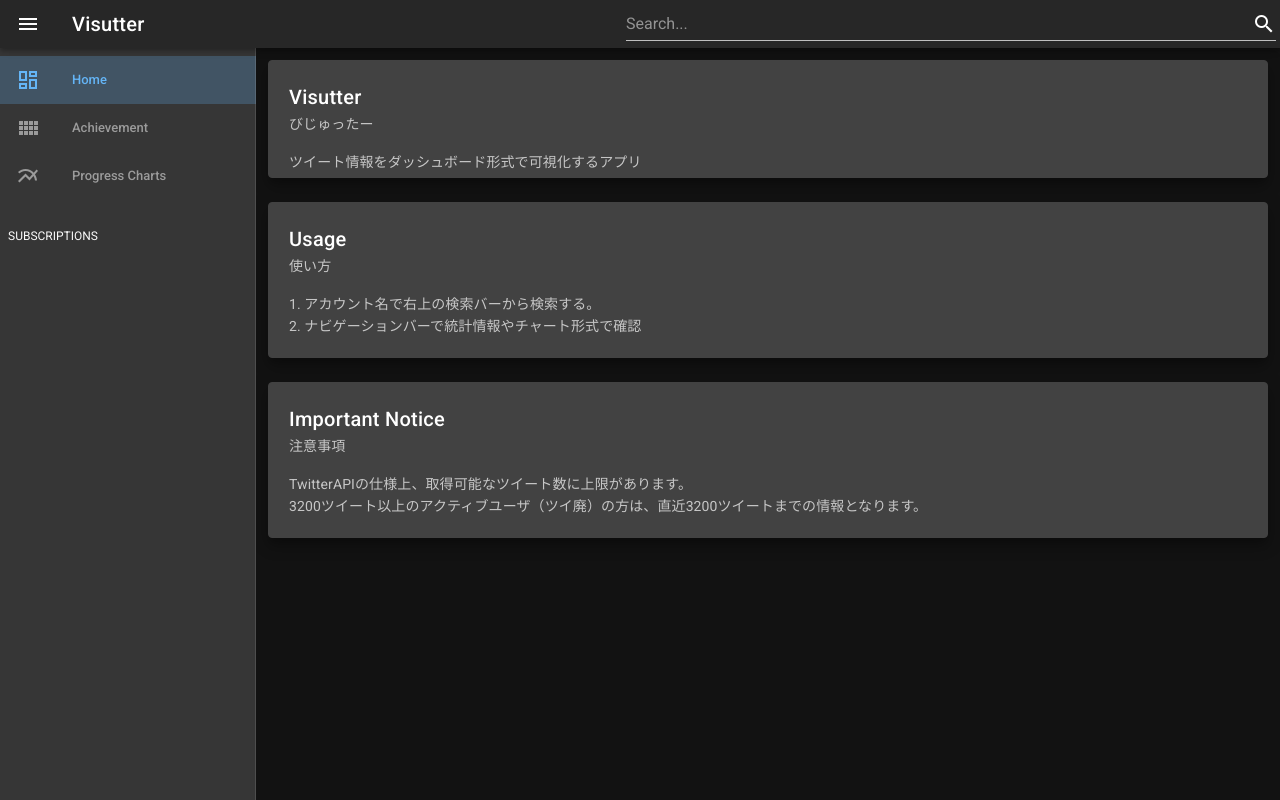
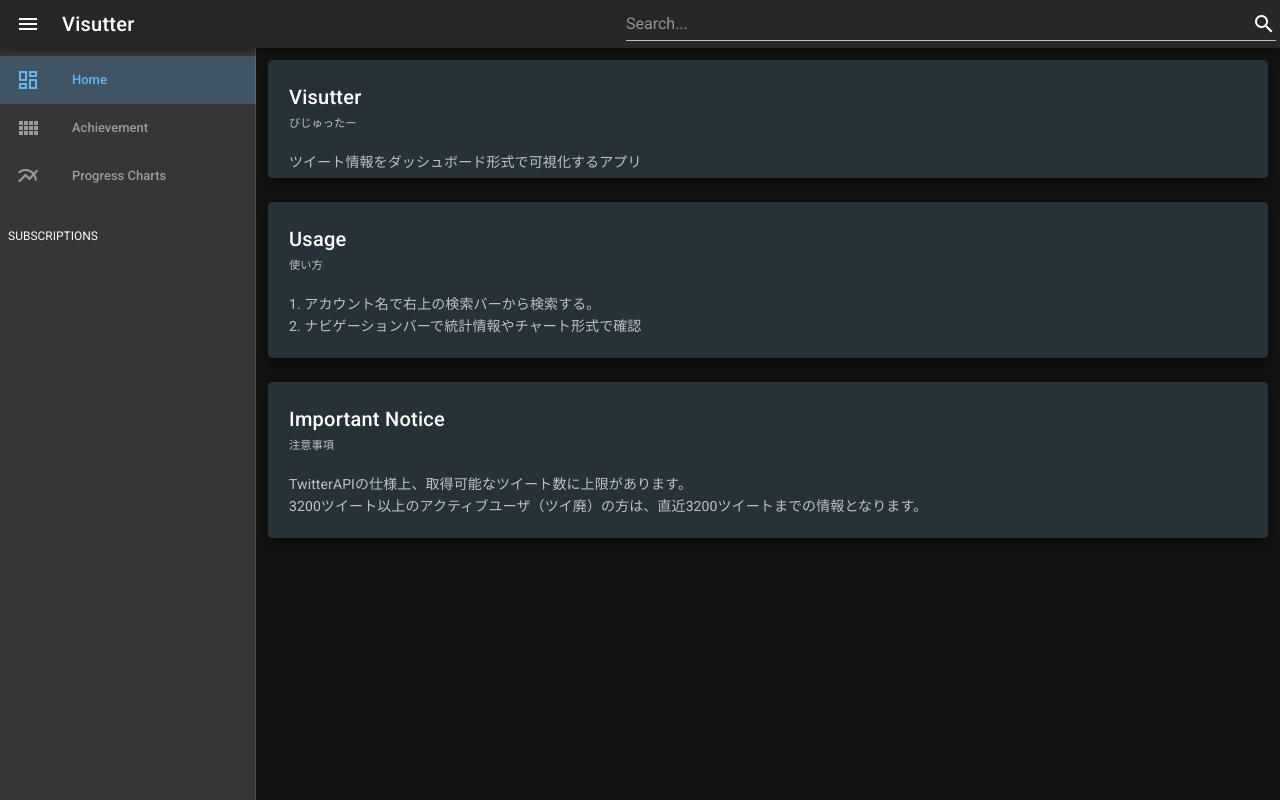
Before and after one commit to kooooichi24/Visutter, a Vue app in the folder frontend/: page / in a window 1280 px wide. Built offline with nearby package versions, Linux system fonts and the light colour scheme.

Commit message:
スタイル修正

```diff
--- a/frontend/src/App.vue
+++ b/frontend/src/App.vue
@@ -231,6 +231,10 @@
 </script>
 
 <style lang="scss" scoped>
+.v-toolbar__title {
+  padding-left: 10px !important;
+}
+
 .alert {
   position: fixed;
   right: 0;
@@ -238,7 +242,7 @@
   z-index: 100;
 }
 
-.v-list-item.disabled{
+.v-list-item.disabled {
   .v-list-item__action {
     .theme--dark.v-icon {
       color: rgba(255, 255, 255, 0.5) !important;
--- a/frontend/src/components/HomeCard.vue
+++ b/frontend/src/components/HomeCard.vue
@@ -10,7 +10,7 @@
         xl="12"
       >
         <v-card
-          class="pa-1 grey darken-3"
+          class="pa-1 blue-grey darken-4"
           elevation="10"
           outlined
         >
@@ -80,3 +80,9 @@
   },
 });
 </script>
+
+<style lang="scss" scoped>
+.v-card__subtitle {
+  font-size: 0.7rem;
+}
+</style>
```
